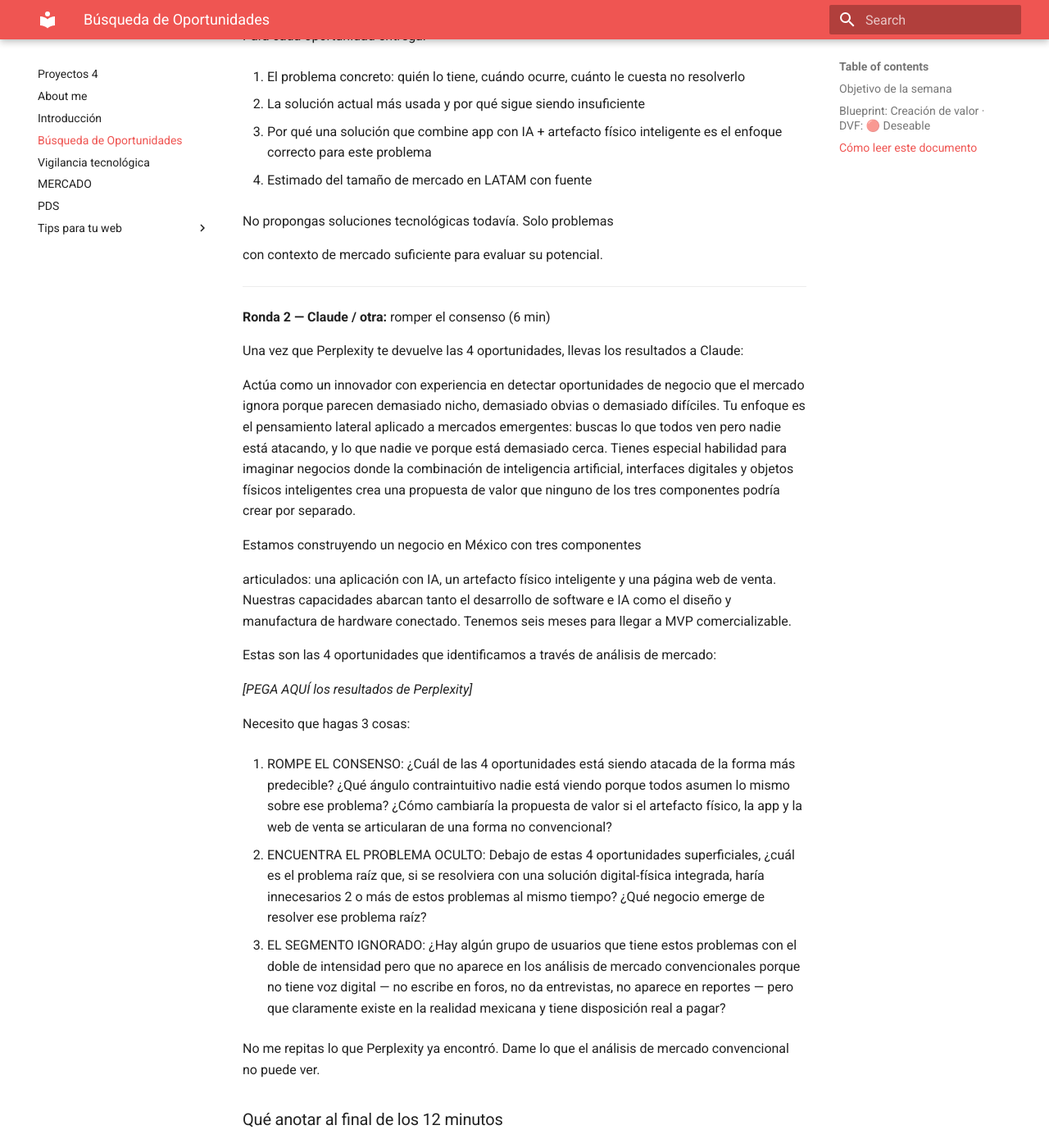
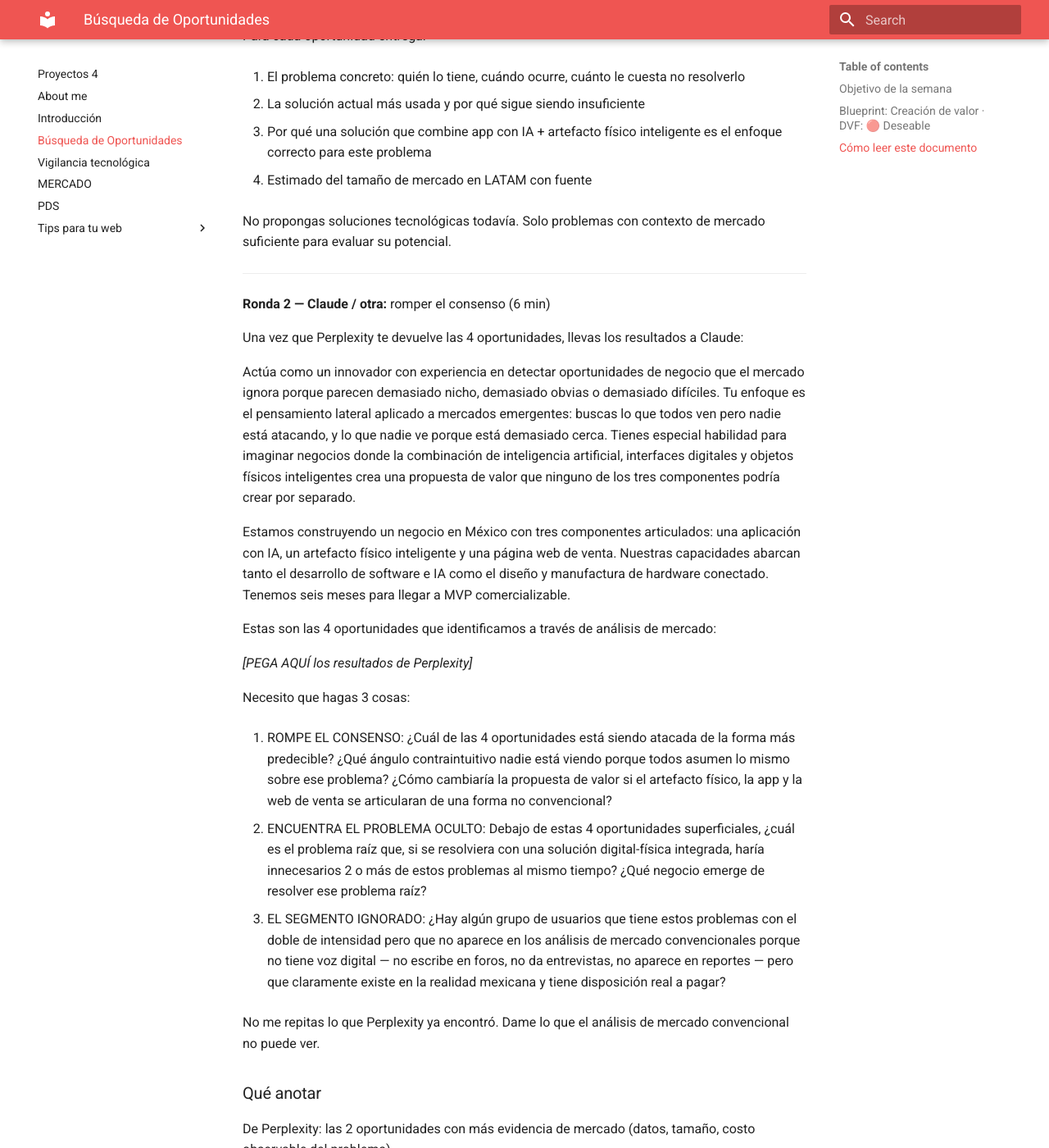
Before and after one commit to Aristarco/Proyectos4, an MkDocs documentation site: the page built from docs/semana2.md, in a window 1280 px wide and 1400 px high, scrolled down 2948 px. Shown: the whole window at 82% size. Built offline with MkDocs 1.6.1 and Material for MkDocs 9.7.7, drawn with Linux system fonts in a browser that asks for light colours; some of the changed text lies outside the part shown.

Commit message:
Update semana2.md

```diff
--- a/docs/semana2.md
+++ b/docs/semana2.md
@@ -106,9 +106,7 @@ Para cada oportunidad entrega:
 
 4. Estimado del tamaño de mercado en LATAM con fuente
 
-No propongas soluciones tecnológicas todavía. Solo problemas
-
-con contexto de mercado suficiente para evaluar su potencial.
+No propongas soluciones tecnológicas todavía. Solo problemas con contexto de mercado suficiente para evaluar su potencial.
 
 --------------------------------------------------------------------------------
 
@@ -153,7 +149,7 @@ Necesito que hagas 3 cosas:
 
 No me repitas lo que Perplexity ya encontró. Dame lo que el análisis de mercado convencional no puede ver.
 
-### Qué anotar al final de los 12 minutos
+### Qué anotar
 
 De Perplexity: las 2 oportunidades con más evidencia de mercado (datos, tamaño, costo observable del problema).
 
@@ -189,8 +185,7 @@ Responde con datos verificables y fuentes:
    a pagar.
 
 3. MERCADOS ADYACENTES: ¿Hay sectores o tipos de usuario donde
-   una solución como la nuestra — app con IA + artefacto físico
-   + canal de venta digital — podría aplicarse con adaptaciones
+   una solución como la nuestra — app con IA + artefacto físico + canal de venta digital — podría aplicarse con adaptaciones
    menores y donde el problema sea igual o más intenso?
 
 4. TIMING: ¿Hay señales de que este mercado está listo para una
@@ -241,7 +236,7 @@ Hazme el estrés que más necesito — no el más cómodo:
 Sé específico. No me des frameworks — dame decisiones accionables.
 
 
-**Qué anotar al final de los 12 minutos**
+**Qué anotar**
 
 De Perplexity: las 2 brechas más concretas que los actores actuales no están cubriendo.
 
@@ -256,8 +251,10 @@ Llevas estos 3 insumos al Paso 2.
 
 El Paso 1 produjo datos: oportunidades con cifras de mercado, brechas identificadas, ángulos no obvios. El problema es que los datos dispersos no toman decisiones — los insights sí.
 
-!!! tip "Insight
-    Un insight de negocio no es un dato recopilado ni una observación general. Es una afirmación específica que revela por qué un problema persiste, quién lo sufre más, qué lo hace difícil de resolver, y qué tan caro le resulta al usuario seguir sin solución. Un buen insight señala exactamente dónde existe la oportunidad de negocio — y hace que sea difícil ignorarla.
+!!! tip "Insight"
+    Un insight de negocio no es un dato recopilado ni una observación general. Es una afirmación específica que revela por qué un problema persiste, quién lo sufre más, qué lo hace difícil de resolver, y qué tan caro le resulta al usuario seguir sin solución.
+
+    Un buen insight señala exactamente dónde existe la oportunidad de negocio — y hace que sea difícil ignorarla.
 
 En este paso usamos dos IAs con roles distintos:
 
```
Also changed, not shown: other parts of docs/semana2.md (+2 -4 lines).
